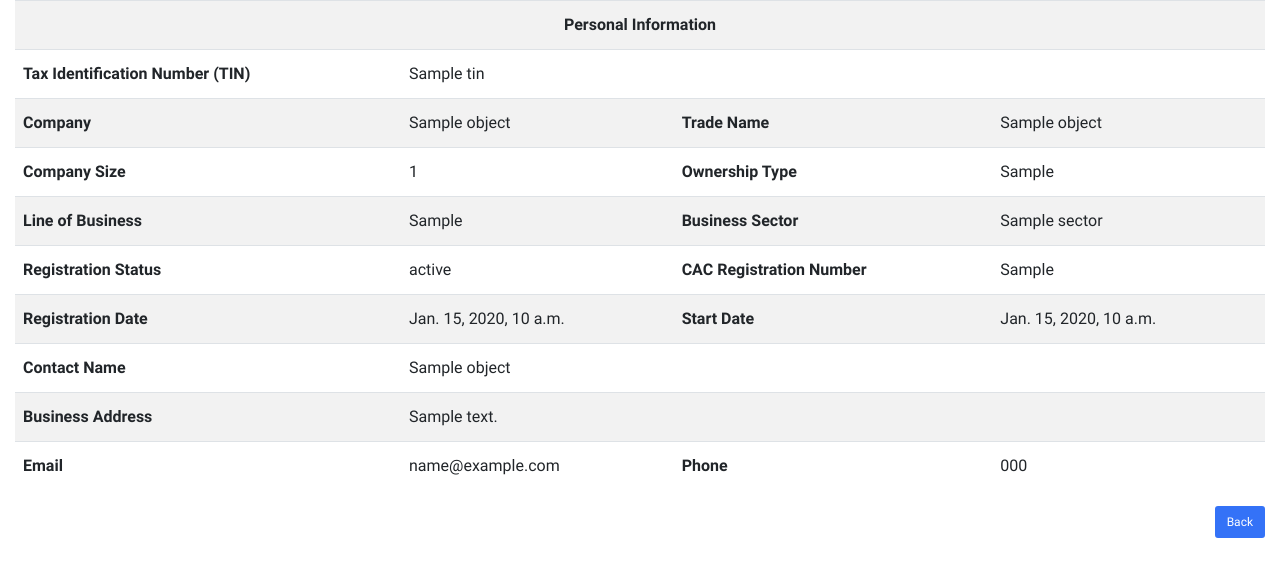
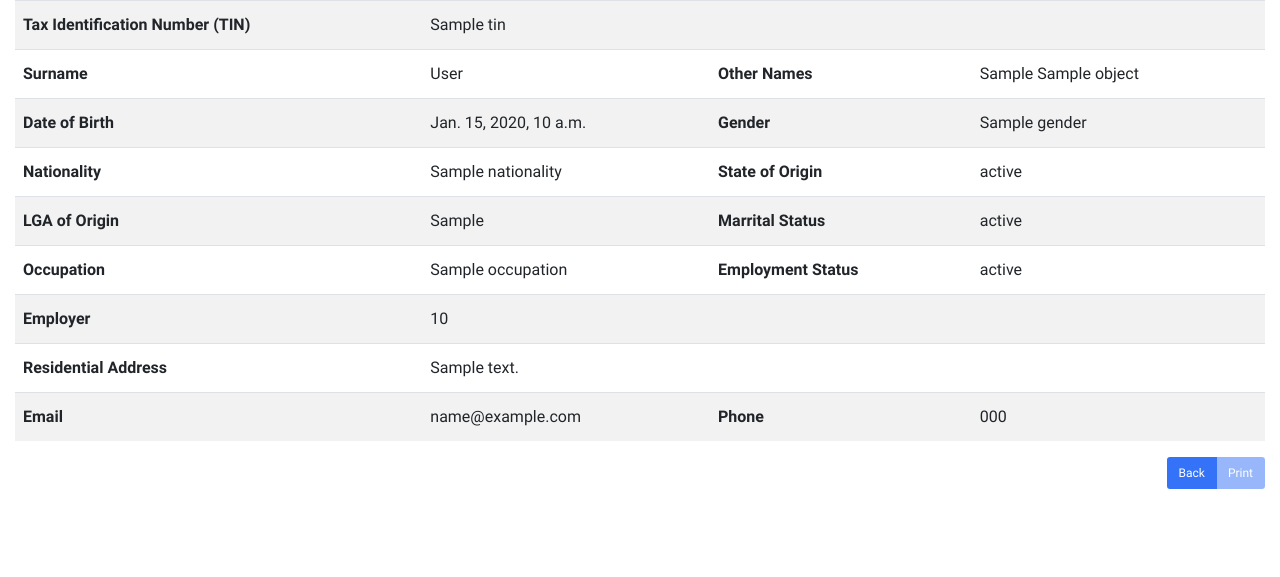
Before and after one commit to donvikky/TaxApp, a Django app: template TaxApp/dashboard/templates/dashboard/individual/detail.html in a window 1280 px wide. Shown: the top 577 px of the page. Run offline with Django 3.2, Linux system fonts and the light colour scheme; the template is opened without the code that fills it: most values are stand-ins (such as "Sample title", 1, 10 or a date in 2020); style sheets or scripts are compiled from the project's sources; some libraries are stand-ins or nearby versions.

Commit message:
implemented individual detail view

```diff
--- a/TaxApp/dashboard/templates/dashboard/individual/detail.html
+++ b/TaxApp/dashboard/templates/dashboard/individual/detail.html
@@ -10,54 +10,50 @@
             <h4 class="card-title">Individual Tax Payer Detail</h4>
             <p class="card-category"></p>
           </template>
-
           <!-- content goes here -->
           <table class="table table-sm table-striped">
             <tbody>
-              <tr>
-                <th colspan="4" class="text-center">Personal Information</th>
-              </tr>
               <tr>
                 <th>Tax Identification Number (TIN)</th>
                 <td colspan="3">{{ object.tin }}</td>
               </tr>
               <tr>
-                <th>Company</th>
-                <td>{{ object.name }}</td>
-                <th>Trade Name</th>
-                <td>{{ object.trade_name }}</td>
+                <th>Surname</th>
+                <td>{{ object.surname }}</td>
+                <th>Other Names</th>
+                <td>{{ object.first_name }} {{ object.other_name }}</td>
               </tr>
               <tr>
-                <th>Company Size</th>
-                <td>{{ object.company_size }}</td>
-                <th>Ownership Type</th>
-                <td>{{ object.ownership_type }}</td>
+                <th>Date of Birth</th>
+                <td>{{ object.dob }}</td>
+                <th>Gender</th>
+                <td>{{ object.gender }}</td>
               </tr>
               <tr>
-                <th>Line of Business</th>
-                <td>{{ object.line_of_business }}</td>
-                <th>Business Sector</th>
-                <td>{{ object.sector }}</td>
+                <th>Nationality</th>
+                <td>{{ object.nationality }}</td>
+                <th>State of Origin</th>
+                <td>{{ object.state_of_origin }}</td>
               </tr>
               <tr>
-                <th>Registration Status</th>
-                <td>{{ object.reg_status }}</td>
-                <th>CAC Registration Number</th>
-                <td>{{ object.reg_no }}</td>
+                <th>LGA of Origin</th>
+                <td>{{ object.lga_of_origin }}</td>
+                <th>Marrital Status</th>
+                <td>{{ object.marital_status }}</td>
               </tr>
               <tr>
-                <th>Registration Date</th>
-                <td>{{ object.reg_date }}</td>
-                <th>Start Date</th>
-                <td>{{ object.start_date }}</td>
+                <th>Occupation</th>
+                <td>{{ object.occupation }}</td>
+                <th>Employment Status</th>
+                <td>{{ object.employment_status }}</td>
               </tr>
               <tr>
-                <th>Contact Name</th>
-                <td colspan="3">{{ object.contact_name }}</td>
+                <th>Employer</th>
+                <td colspan="3">{{ object.tax_payer_company }}</td>
               </tr>
               <tr>
-                <th>Business Address</th>
-                <td colspan="3">{{ object.company_address }}</td>
+                <th>Residential Address</th>
+                <td colspan="3">{{ object.residential_address }}</td>
               </tr>
               <tr>
                 <th>Email</th>
@@ -68,9 +64,12 @@
             </tbody>
           </table>
 
-          <a href="{% url 'corporate_list' %}" class="btn btn-sm btn-fill btn-primary float-right">Back</a>
+          <div class="btn-group float-right" role="group" aria-label="Actions">
+            <a href="{% url 'individual_list' %}" class="btn btn-sm btn-fill btn-primary">Back</a>
+            <a href="#" class="btn btn-sm btn-fill btn-primary disabled">Print</a>
+          </div>
+
           <!-- content ends -->
-
         </card>
       </div>
     </div>
--- a/TaxApp/dashboard/templates/dashboard/individual/list.html
+++ b/TaxApp/dashboard/templates/dashboard/individual/list.html
@@ -17,6 +17,7 @@
           <table class="table">
             <thead>
               <tr>
+                <th>TIN</th>
                 <th>Name</th>
                 <th>Gender</th>
                 <th>Occupation</th>
@@ -26,6 +27,7 @@
             </thead>
             <tbody>
               {% for tax_payer in tax_payers %}
+              <td>{{ tax_payer.tin }}</td>
               <td>{{ tax_payer.full_name }}</td>
               <td>{{ tax_payer.gender }}</td>
               <td>{{ tax_payer.occupation }}</td>
```
Also changed, not shown: TaxApp/dashboard/templates/dashboard/corporate/detail.html (+5 -5 lines).
